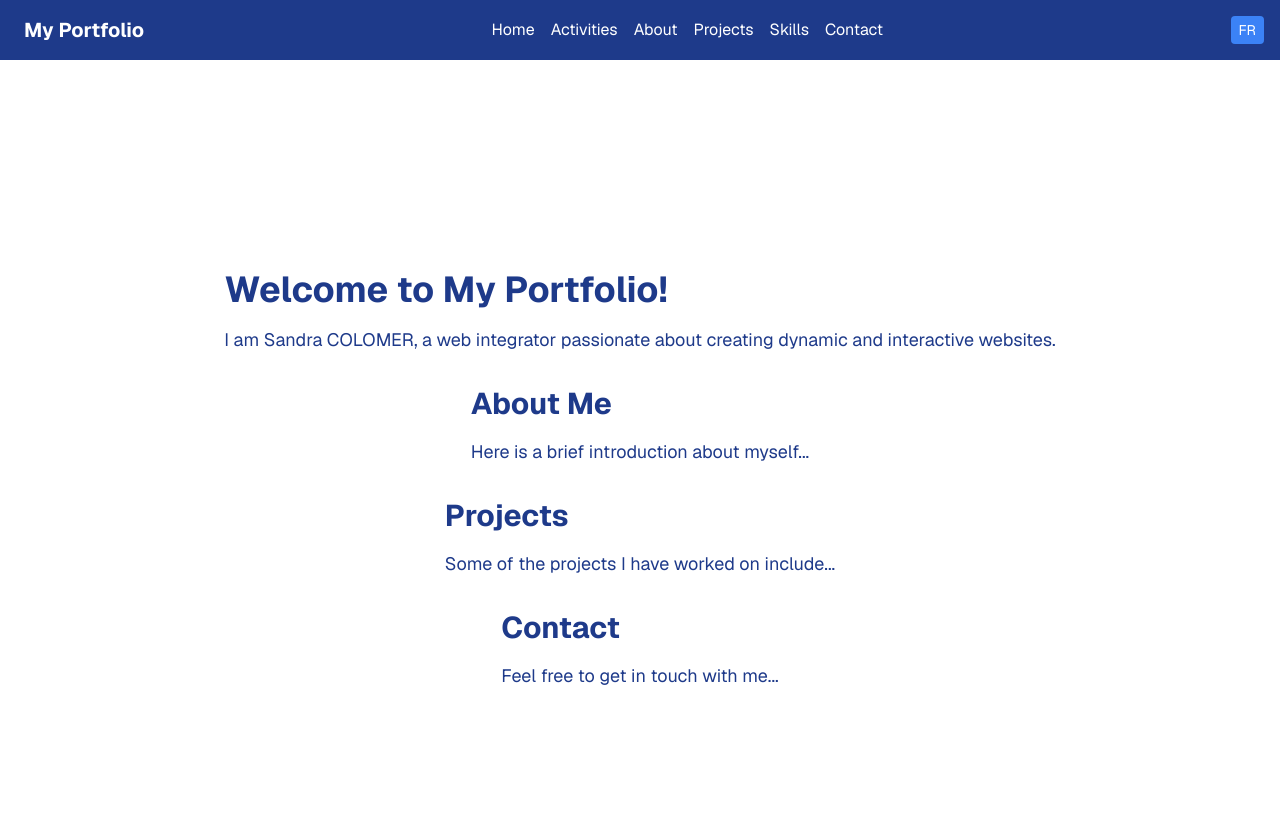
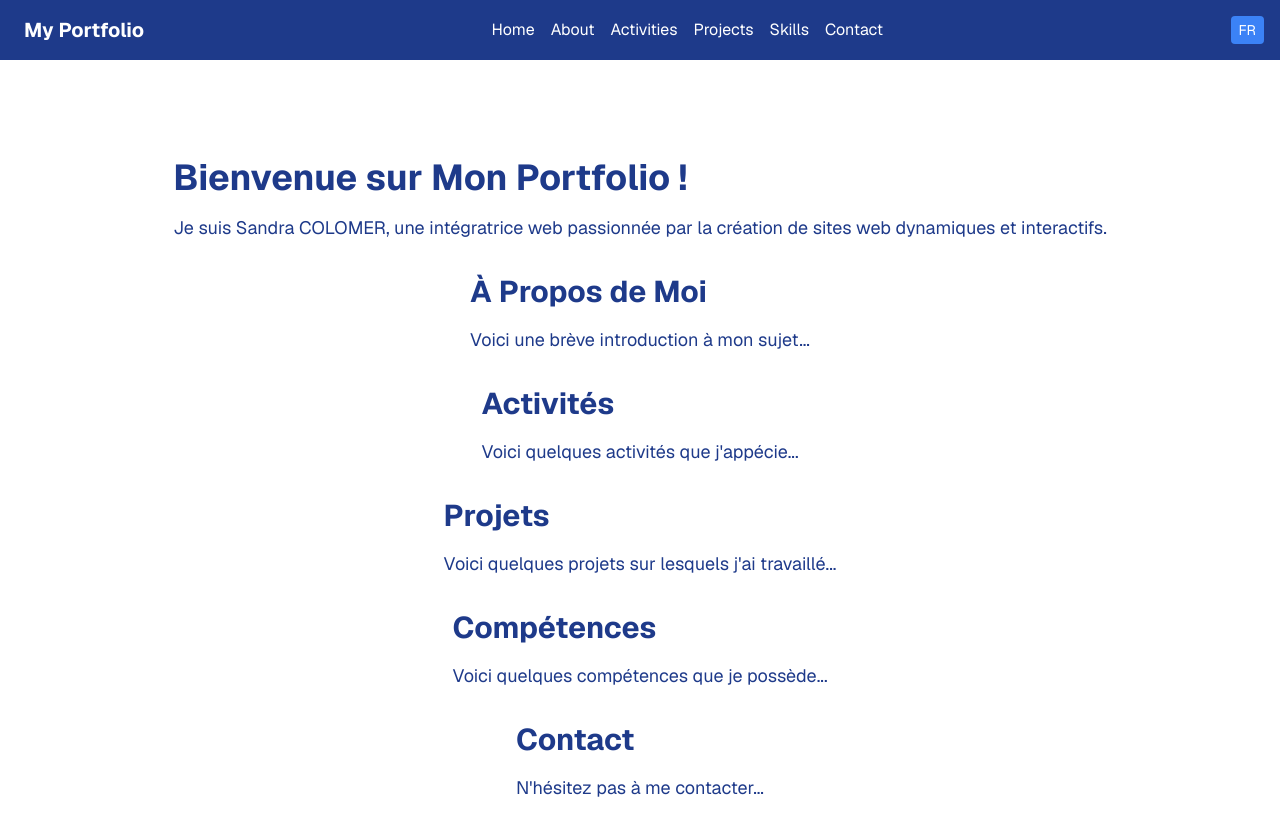
Before and after one commit to SanCo21/My-Portfolio, a Next.js app: page / in a window 1280 px wide. Shown: the top 836 px of the page. Built offline with nearby package versions, Linux system fonts and the light colour scheme.

Commit message:
Refactor Header and LanguageSwitcher components for improved language handling and update HomePage content to support bilingual display

```diff
--- a/src/app/components/Header.js
+++ b/src/app/components/Header.js
@@ -2,7 +2,7 @@ import Link from 'next/link';
 import LanguageSwitcher from './LanguageSwitcher';
 // import Image from 'next/image';
 
-const Header = ({ onLanguageChange }) => {
+const Header = ({ lang, toggleLanguage }) => {
   return (
     <header className="bg-blue-900 text-white p-4 fixed top-0 left-0 w-full z-10">
       <div className="container mx-auto flex justify-between items-center">
@@ -12,13 +12,13 @@ const Header = ({ onLanguageChange }) => {
         </div>
         <nav className="flex space-x-4">
           <Link href="#home" className="hover:text-yellow-500">Home</Link>
+          <Link href="#about" className="hover:text-yellow-500">About</Link>
           <Link href="#home" className="hover:text-yellow-500">Activities</Link>
-          <Link href="#about" className="hover:text-yellow-500">About</Link>
           <Link href="#projects" className="hover:text-yellow-500">Projects</Link>
           <Link href="#projects" className="hover:text-yellow-500">Skills</Link>
           <Link href="#contact" className="hover:text-yellow-500">Contact</Link>
         </nav>
-        <LanguageSwitcher onLanguageChange={onLanguageChange} />
+        <LanguageSwitcher lang={lang} toggleLanguage={toggleLanguage} />
       </div>
     </header>
   );
--- a/src/app/components/LanguageSwitcher.js
+++ b/src/app/components/LanguageSwitcher.js
@@ -1,29 +1,10 @@
-import { useEffect, useState } from 'react';
-
-const LanguageSwitcher = ({ onLanguageChange }) => {
-  const [lang, setLang] = useState('en');
-
-  useEffect(() => {
-    const storedLang = localStorage.getItem('language');
-    if (storedLang) {
-      setLang(storedLang);
-      onLanguageChange(storedLang);
-    }
-  }, [onLanguageChange]);
-
-  const toggleLanguage = () => {
-    const newLang = lang === 'en' ? 'fr' : 'en';
-    setLang(newLang);
-    localStorage.setItem('language', newLang);
-    onLanguageChange(newLang);
-  };
-
+const LanguageSwitcher = ({ lang, toggleLanguage }) => {
     return (
       <button
         onClick={toggleLanguage}
-      className={`px-2 py-1 text-sm rounded ${lang === 'en' ? 'bg-blue-500 text-white' : 'bg-red-500 text-white'}`}
+        className={`px-2 py-1 text-sm rounded ${lang === 'fr' ? 'bg-blue-500 text-white' : 'bg-red-500 text-white'}`}
       >
-      {lang === 'en' ? 'FR' : 'EN'}
+        {lang === 'fr' ? 'FR' : 'EN'}
       </button>
     );
   };
--- a/src/app/layout.js
+++ b/src/app/layout.js
@@ -15,12 +15,13 @@ const geistMono = Geist_Mono({
 
 export const metadata = {
   title: "Portfolio - Sandra COLOMER",
-  description: "Bienvenue sur le portfolio de Sandra COLOMER. Explorez mes projets de développement web, apprenez-en davantage sur moi, et contactez-moi pour vos projets numériques.",
+  description:
+    "Bienvenue sur le portfolio de Sandra COLOMER. Explorez mes projets de développement web, apprenez-en davantage sur moi, et contactez-moi pour vos projets numériques.",
 };
 
 export default function RootLayout({ children }) {
   return (
-    <html lang="en">
+    <html lang="fr">
       <body
         className={`${geistSans.variable} ${geistMono.variable} antialiased`}
       >
--- a/src/app/page.js
+++ b/src/app/page.js
@@ -3,21 +3,27 @@ import { useEffect, useState, useCallback } from 'react';
 import Header from './components/Header';
 
 const HomePage = () => {
+  const [lang, setLang] = useState('fr');
   const [content, setContent] = useState({
-    title: 'Welcome to My Portfolio!',
-    intro: 'I am Sandra COLOMER, a web integrator passionate about creating dynamic and interactive websites.',
-    about: 'Here is a brief introduction about myself...',
-    projects: 'Some of the projects I have worked on include...',
-    contact: 'Feel free to get in touch with me...'
+    title: 'Bienvenue sur Mon Portfolio !',
+        intro: 'Je suis Sandra COLOMER, une intégratrice web passionnée par la création de sites web dynamiques et interactifs.',
+        about: 'Voici une brève introduction à mon sujet...',
+        activities: 'Voici quelques activités que j\'appécie...',
+        projects: 'Voici quelques projets sur lesquels j\'ai travaillé...',
+        skills : 'Voici quelques compétences que je possède...',
+        contact: 'N\'hésitez pas à me contacter...'
   });
 
-  const updateContent = useCallback((lang) => {
-    if (lang === 'fr') {
+  const updateContent = useCallback((language) => {
+    setLang(language);
+    if (language === 'fr') {
       setContent({
         title: 'Bienvenue sur Mon Portfolio !',
         intro: 'Je suis Sandra COLOMER, une intégratrice web passionnée par la création de sites web dynamiques et interactifs.',
         about: 'Voici une brève introduction à mon sujet...',
+        activities: 'Voici quelques activités que j\'appécie...',
         projects: 'Voici quelques projets sur lesquels j\'ai travaillé...',
+        skills : 'Voici quelques compétences que je possède...',
         contact: 'N\'hésitez pas à me contacter...'
       });
     } else {
@@ -25,7 +31,9 @@ const HomePage = () => {
         title: 'Welcome to My Portfolio!',
         intro: 'I am Sandra COLOMER, a web integrator passionate about creating dynamic and interactive websites.',
         about: 'Here is a brief introduction about myself...',
+        activities: 'Here are some of the activities I enjoy doing...',
         projects: 'Some of the projects I have worked on include...',
+        skills : 'Here are some of my skills...',
         contact: 'Feel free to get in touch with me...'
       });
     }
@@ -38,32 +46,45 @@ const HomePage = () => {
     }
   }, [updateContent]);
 
+  const toggleLanguage = () => {
+    const newLang = lang === 'fr' ? 'en' : 'fr';
+    updateContent(newLang); localStorage.setItem('language', newLang);
+  };
+
   return (
   <div>
-      <Header onLanguageChange={updateContent} />
+    <Header lang={lang} toggleLanguage={toggleLanguage} />
     <main className="min-h-screen flex flex-col items-center justify-center mt-20">
       <section id="home" className="section">
         <h1 className="text-4xl font-bold text-blue-900">{content.title}</h1>
         <p className="text-lg mt-4 text-blue-900">{content.intro}</p>
-        </section>
 
-        <section id="about" className="section mt-8">
-          <h2 className="text-3xl font-bold text-blue-900">About Me</h2>
+      </section> <section id="about" className="section mt-8">
+        <h2 className="text-3xl font-bold text-blue-900">{lang === 'fr' ? 'À Propos de Moi' : 'About Me'}</h2>
         <p className="text-lg mt-4 text-blue-900">{content.about}</p>
       </section>
 
+      <section id="activities" className="section mt-8">
+        <h2 className="text-3xl font-bold text-blue-900">{lang === 'fr' ? 'Activités' : 'Activities'}</h2>
+        <p className="text-lg mt-4 text-blue-900">{content.activities}</p>
+      </section>
+
       <section id="projects" className="section mt-8">
-          <h2 className="text-3xl font-bold text-blue-900">Projects</h2>
+        <h2 className="text-3xl font-bold text-blue-900">{lang === 'fr' ? 'Projets' : 'Projects'}</h2>
         <p className="text-lg mt-4 text-blue-900">{content.projects}</p>
       </section>
 
+      <section id="skills" className="section mt-8">
+        <h2 className="text-3xl font-bold text-blue-900">{lang === 'fr' ? 'Compétences' : 'Skills'}</h2>
+        <p className="text-lg mt-4 text-blue-900">{content.skills}</p>
+      </section>
+
       <section id="contact" className="section mt-8">
-          <h2 className="text-3xl font-bold text-blue-900">Contact</h2>
+        <h2 className="text-3xl font-bold text-blue-900">{lang === 'fr' ? 'Contact' : 'Contact'}</h2>
         <p className="text-lg mt-4 text-blue-900">{content.contact}</p>
       </section>
+
     </main>
-    </div>
-  );
-};
+  </div> ); };
 
 export default HomePage;
```
Lines whose indentation alone changed are shown as unchanged.
